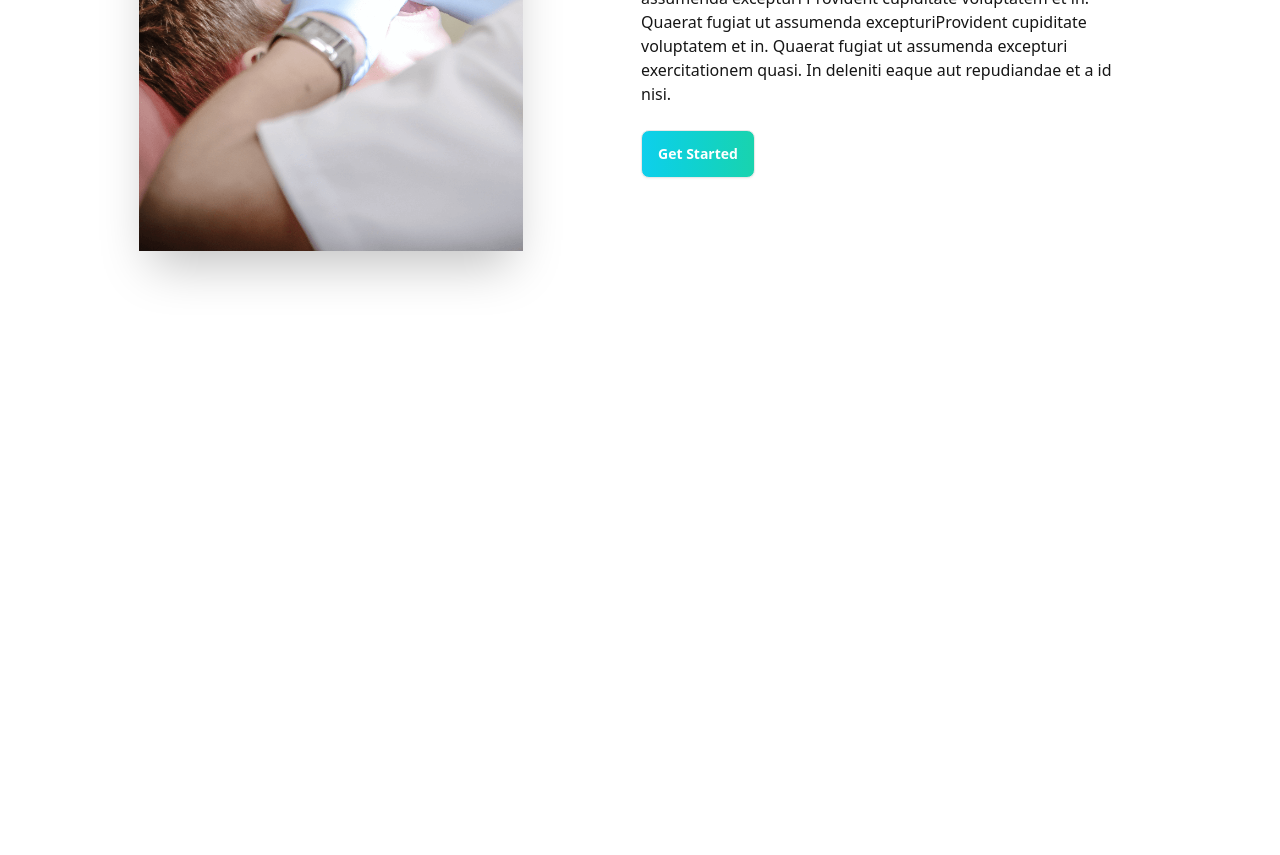
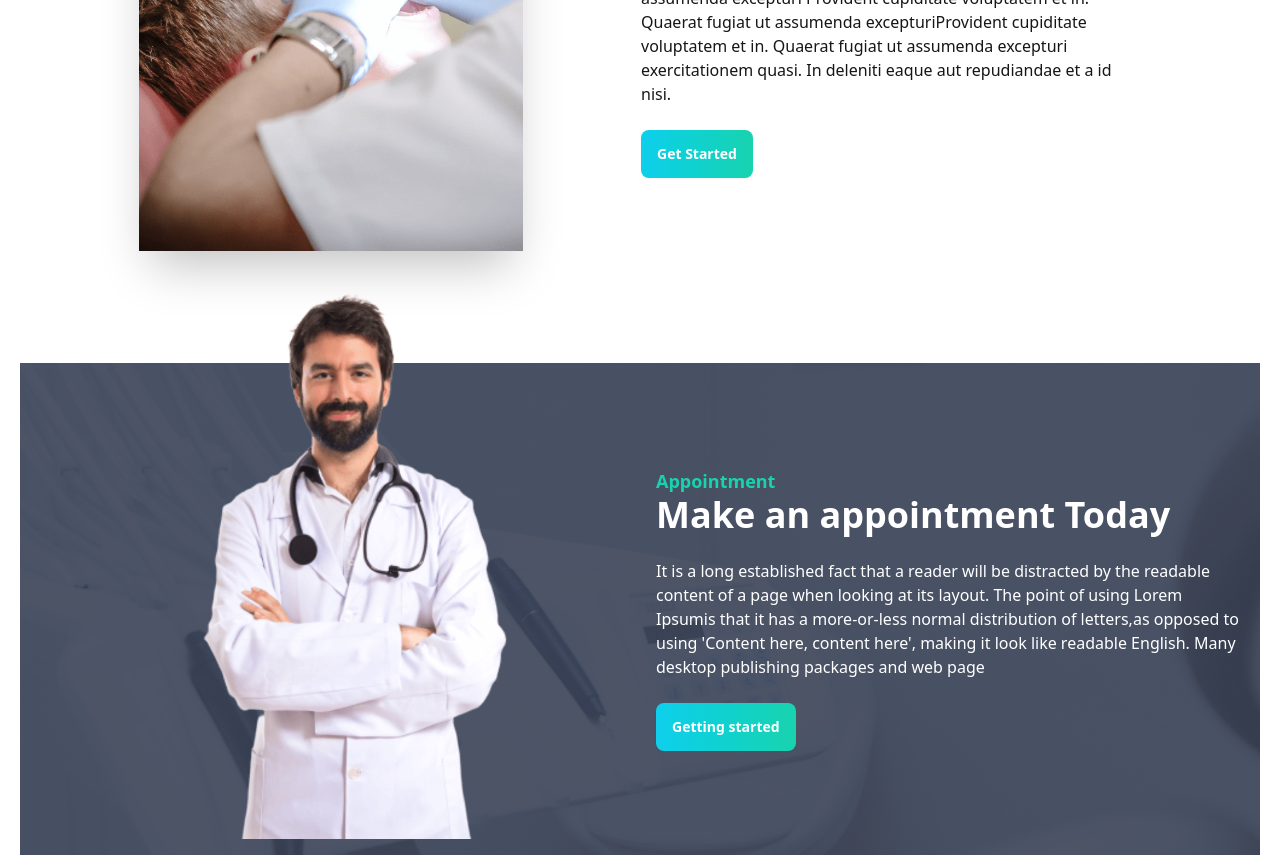
Before and after one commit to muktaranidas/FinalProject, a React (Vite) app: page / in a window 1280 px wide. Shown: the part 1480-2335 px from the top of the page. Before the commit the page ends 1795 px from the top, so only its background shows below. Built offline with nearby package versions, Linux system fonts and the light colour scheme.

Commit message:
makeAppointmentHome done

```diff
--- a/src/Pages/Home/Home/Banner/Banner.jsx
+++ b/src/Pages/Home/Home/Banner/Banner.jsx
@@ -1,5 +1,6 @@
 import React from 'react';
 import chair from "../../../../assets/images/chair.png"
+import PrimaryButton from '../../../../components/PrimaryButton/PrimaryButton';
 
 const Banner = () => {
     return (
@@ -9,7 +10,7 @@ const Banner = () => {
     <div>
       <h1 className="text-5xl font-bold">Box Office News!</h1>
       <p className="py-6">Provident cupiditate voluptatem et in. Quaerat fugiat ut assumenda excepturi exercitationem quasi. In deleniti eaque aut repudiandae et a id nisi.</p>
-      <button className="btn bg-gradient-to-r from-primary to-secondary text-white">Get Started</button>
+      <PrimaryButton>Get Started</PrimaryButton>
     </div>
   </div>
 </div>
--- a/src/Pages/Home/Home/MakeAppointmentCard/MakeAppointmentCard.jsx
+++ b/src/Pages/Home/Home/DentalCareHomePage/DentalCareHomePage.jsx
@@ -1,7 +1,8 @@
 import React from 'react';
 import treatment from "../../../../assets/images/treatment.png"
+import PrimaryButton from '../../../../components/PrimaryButton/PrimaryButton';
 
-const MakeAppointmentCard = () => {
+const DentalcareHomePage = () => {
     return (
         <div>
             <div className="hero my-12 ">
@@ -9,7 +10,7 @@ const MakeAppointmentCard = () => {
     <div className="text-center w-[500px] lg:text-left lg:ml-[102px] ">
       <h1 className="text-5xl  font-bold  ">Exceptional Dental Care, on Your Terms</h1>
       <p className="py-6">Provident cupiditate voluptatem et in. Quaerat fugiat ut assumenda excepturi Provident cupiditate voluptatem et in. Quaerat fugiat ut assumenda excepturiProvident cupiditate voluptatem et in. Quaerat fugiat ut assumenda excepturi exercitationem quasi. In deleniti eaque aut repudiandae et a id nisi.</p>
-    <button className="btn bg-gradient-to-r from-primary to-secondary text-white">Get Started</button>
+    <PrimaryButton>Get Started</PrimaryButton>
             </div>
     <div className="card shrink-0 w-full max-w-sm shadow-2xl bg-base-100">
               <img src={treatment} alt="" />
@@ -22,4 +23,4 @@ const MakeAppointmentCard = () => {
     );
 };
 
-export default MakeAppointmentCard;
+export default DentalcareHomePage;
--- a/src/Pages/Home/Home/Home.jsx
+++ b/src/Pages/Home/Home/Home.jsx
@@ -1,7 +1,11 @@
-import InfoCards from "../InfoCards/InfoCards";
-import Services from "../Services/Services";
+
+// import MakeAppointmentCard from "./MakeAppointmentCard/MakeAppointmentCard";
+
 import Banner from "./Banner/Banner";
-import MakeAppointmentCard from "./MakeAppointmentCard/MakeAppointmentCard";
+import DentalcareHomePage from "./DentalCareHomePage/DentalCareHomePage";
+import InfoCards from "./InfoCards/InfoCards";
+import MakeAppointmentHomeCard from "./MakeAppointmentHomeCard/MakeAppointmentHomeCard";
+import Services from "./Services/Services";
 
 // import React from 'react';
 const Home = () => {
@@ -10,7 +14,8 @@ const Home = () => {
             <Banner></Banner>
             <InfoCards></InfoCards>
             <Services></Services>
-            <MakeAppointmentCard></MakeAppointmentCard>
+            <DentalcareHomePage></DentalcareHomePage>
+            <MakeAppointmentHomeCard></MakeAppointmentHomeCard>
         </div>
     );
 };
--- a/src/Pages/Home/InfoCards/InfoCards.jsx
+++ b/src/Pages/Home/Home/InfoCards/InfoCards.jsx
@@ -1,7 +1,7 @@
 import React from 'react';
-import clock from "../../../assets/icons/clock.svg";
-import marker from "../../../assets/icons/marker.svg";
-import phone from "../../../assets/icons/phone.svg";
+import clock from "../../../../assets/icons/clock.svg";
+import marker from "../../../../assets/icons/marker.svg";
+import phone from "../../../../assets/icons/phone.svg";
 import InfoCard from './InfoCard';
 
 const InfoCards = () => {
--- /dev/null
+++ b/src/Pages/Home/Home/MakeAppointmentHomeCard/MakeAppointmentHomeCard.jsx
@@ -0,0 +1,27 @@
+import React from 'react';
+import doctor from "../../../../assets/images/doctor.png"
+import appointment from "../../../../assets/images/appointment.png"
+import PrimaryButton from '../../../../components/PrimaryButton/PrimaryButton';
+
+const MakeAppointmentHomeCard = () => {
+    return (
+        <section className='mt-24 ' style={
+            {
+                background: `url(${appointment})`
+            }}>
+            <div className="hero  ">
+  <div className="hero-content flex-col lg:flex-row">
+    <img src={doctor} className="lg:w-1/2  hidden lg:block  md:block -mt-36" />
+                    <div>
+                        <p className='text-secondary font-bold text-lg'>Appointment</p>
+      <h1 className="text-4xl font-bold text-white">Make an appointment Today</h1>
+      <p className="py-6 text-white">It is a long established fact that a reader will be distracted by the readable content of a page when looking at its layout. The point of using Lorem Ipsumis that it has a more-or-less normal distribution of letters,as opposed to using 'Content here, content here', making it look like readable English. Many desktop publishing packages and web page</p>
+      <PrimaryButton>Getting started</PrimaryButton>
+    </div>
+  </div>
+</div>
+        </section>
+    );
+};
+
+export default MakeAppointmentHomeCard;
--- /dev/null
+++ b/src/components/PrimaryButton/PrimaryButton.jsx
@@ -0,0 +1,12 @@
+import React from 'react';
+
+const PrimaryButton = ({children}) => {
+    return (
+
+        <button className="btn border-none bg-gradient-to-r from-primary to-secondary text-white">
+            { children}</button>
+
+    );
+};
+
+export default PrimaryButton;
```
Also changed, not shown: src/Pages/Home/Home/Services/Services.jsx (renamed from src/Pages/Home/Services/Services.jsx, +4 -3 lines), src/Pages/Home/Home/InfoCards/InfoCard.jsx (renamed from src/Pages/Home/InfoCards/InfoCard.jsx), src/Pages/Home/Home/Services/Service.jsx (renamed from src/Pages/Home/Services/Service.jsx).
